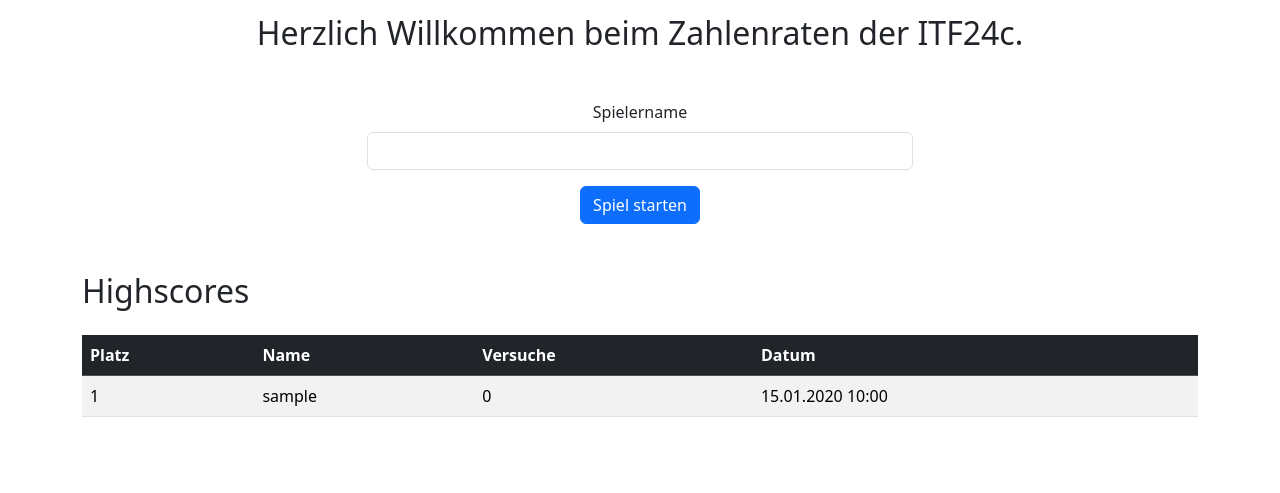
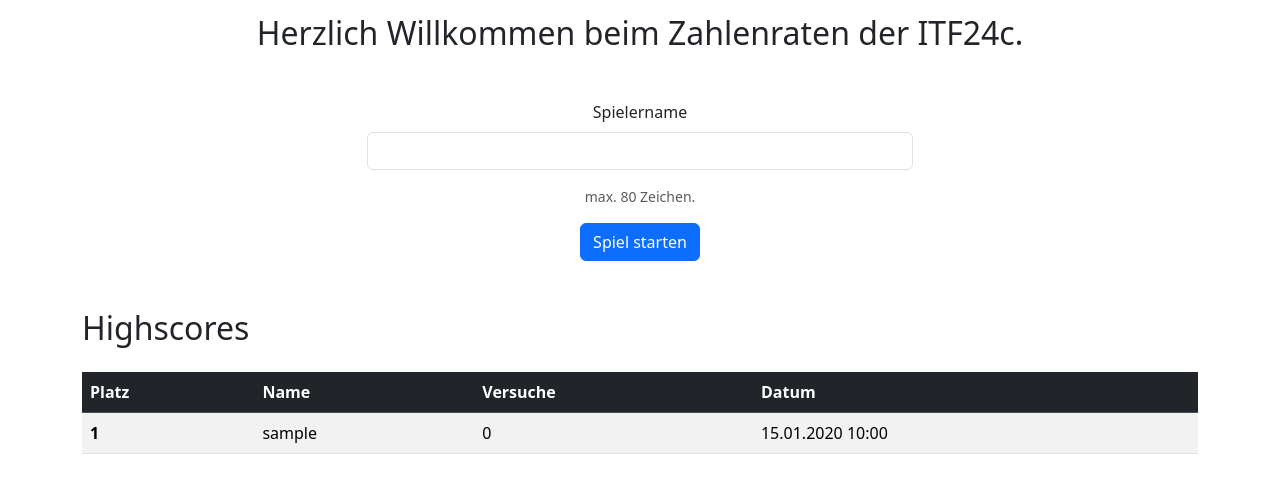
Before and after one commit to ohayentbs1/Zahlenraten, a Flask app: page / in a window 1280 px wide. Shown: the part 66-559 px from the top of the page. Run offline with Flask 3, Linux system fonts and the light colour scheme; tables that the repository leaves empty hold one stand-in row (values such as "Sample post"); some libraries are stand-ins or nearby versions.

Commit message:
[FEAT: add screenreader functionalities

```diff
--- a/templates/components/highscore-table.html
+++ b/templates/components/highscore-table.html
@@ -3,19 +3,25 @@
 {% if highscores %}
 
     <table class="table table-striped table-hover">
+        <caption class="visually-hidden">Highscores mit Rang, Name, Anzahl der Versuche und Datum</caption>
         <thead class="table-dark">
             <tr>
-                <th>Platz</th>
-                <th>Name</th>
-                <th>Versuche</th>
-                <th>Datum</th>
+                <th scope="col">Platz</th>
+                <th scope="col">Name</th>
+                <th scope="col">Versuche</th>
+                <th scope="col">Datum</th>
             </tr>
         </thead>
 
         <tbody>
             {% for score in highscores %}
             <tr{% if highlighted_highscore_id is defined and score.id == highlighted_highscore_id %} class="table-success"{% endif %}>
-                <td>{{ loop.index }}</td>
+                <th scope="row">
+                    {% if highlighted_highscore_id is defined and score.id == highlighted_highscore_id %}
+                    <span class="visually-hidden">Dein gerade erzieltes Ergebnis</span>
+                    {% endif %}
+                    {{ loop.index }}
+                </th>
                 <td>{{ score.username }}</td>
                 <td>{{ score.attempts }}</td>
                 <td>{{ score.created_at.strftime('%d.%m.%Y %H:%M') }}</td>
@@ -26,7 +32,7 @@
 
 {% else %}
 
-    <div class="alert alert-info">
+    <div class="alert alert-info" role="status" aria-live="polite">
         Noch keine Highscores vorhanden. Spiel eine Runde!
     </div>
 
--- a/templates/index.html
+++ b/templates/index.html
@@ -1,4 +1,6 @@
 {% extends "layouts/base.html" %}
+
+{% block title %}Startseite | Zahlenraten{% endblock %}
 
 {% block content %}
 
@@ -9,7 +11,8 @@
         <div class="col-12 col-md-6 text-center">
             <form method="post" action="{{ url_for('start_game') }}">
                 <label for="player-name" class="form-label">Spielername</label>
-                <input type="text" class="form-control mb-3" id="player-name" name="player_name" maxlength="80" required>
+                <input type="text" class="form-control mb-3" id="player-name" name="player_name" maxlength="80" aria-describedby="player-name-help" required>
+                <div id="player-name-help" class="form-text mb-3">max. 80 Zeichen.</div>
                 <button type="submit" class="btn btn-primary">Spiel starten</button>
             </form>
         </div>
--- a/templates/win.html
+++ b/templates/win.html
@@ -1,4 +1,6 @@
 {% extends "layouts/base.html" %}
+
+{% block title %}Gewonnen | Zahlenraten{% endblock %}
 
 {% block content %}
 <div class="container pt-2 pb-5 text-center mt-5">
```
Also changed, not shown: templates/game.html (+9 -6 lines).
